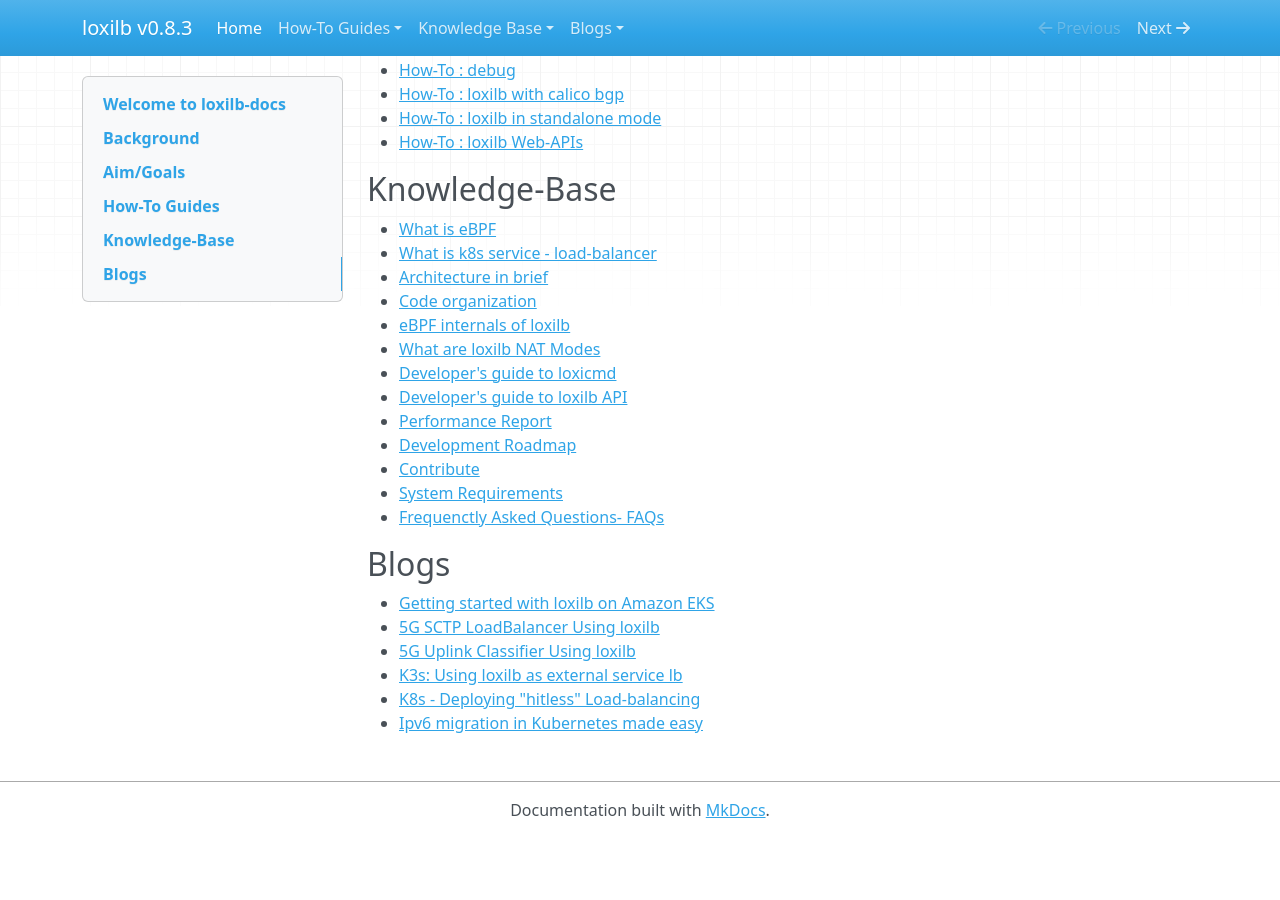
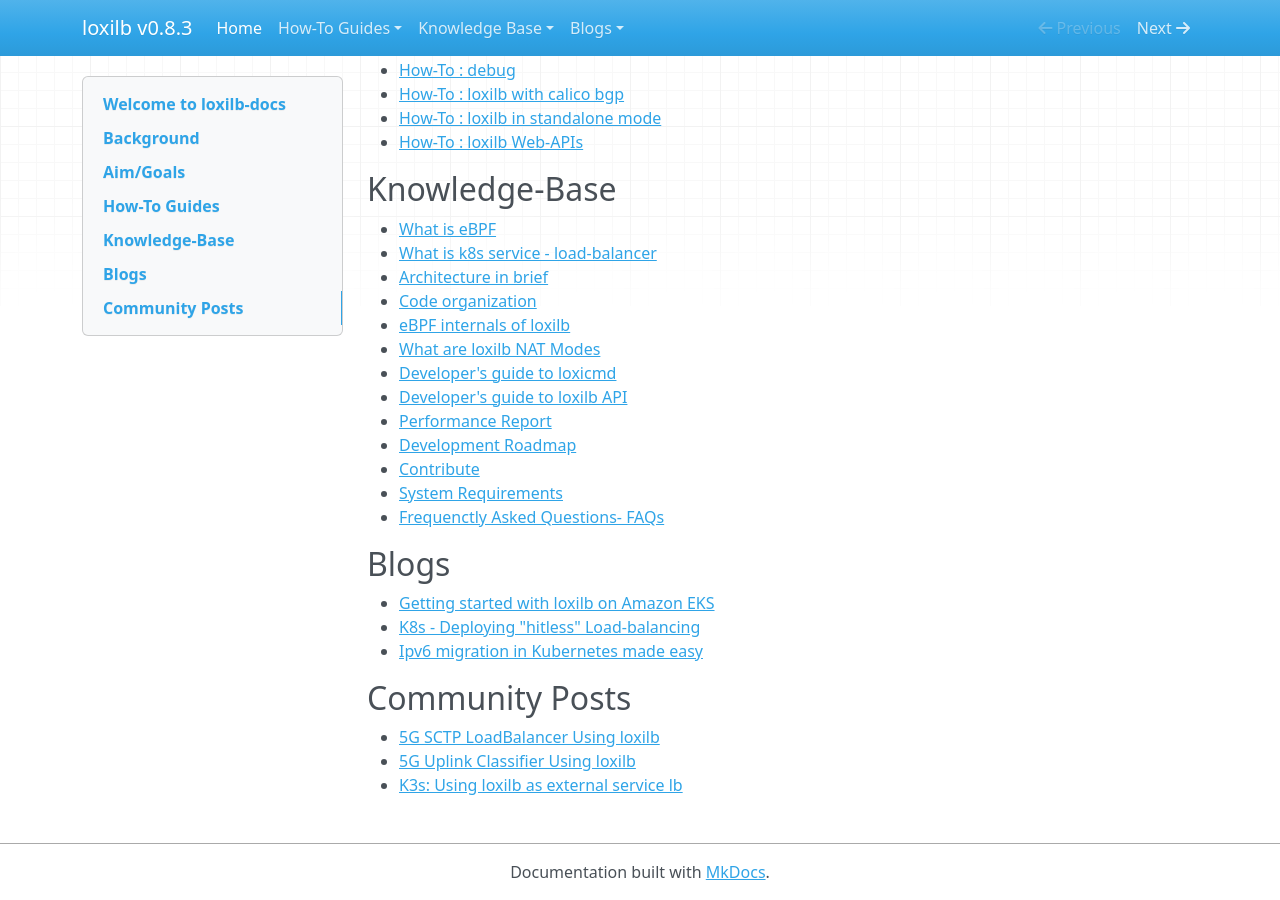
Before and after one commit to loxilb-io/loxilbdocs, an MkDocs documentation site: the page built from docs/index.md, in a window 1280 px wide and 900 px high, scrolled down 1544 px. Built offline with MkDocs 1.6.1, drawn with Linux system fonts in a browser that asks for light colours; nearby versions of some CDN libraries; before the commit the page ends 2382 px from its top, so only the background shows below that.

Commit message:
Update index.md

```diff
--- a/docs/index.md
+++ b/docs/index.md
@@ -66,8 +66,10 @@
 
 ## Blogs
 - [Getting started with loxilb on Amazon EKS](https://www.loxilb.io/post/loxilb-load-balancer-setup-on-eks)
+- [K8s - Deploying "hitless" Load-balancing](https://www.loxilb.io/post/k8s-deploying-hitless-and-ha-load-balancing)
+- [Ipv6 migration in Kubernetes made easy](https://www.loxilb.io/post/k8s-exposing-ipv4-services-externally-as-ipv6)
+
+## Community Posts
 - [5G SCTP LoadBalancer Using loxilb](https://futuredon.medium.com/5g-sctp-loadbalancer-using-loxilb-b525198a9103)
 - [5G Uplink Classifier Using loxilb](https://futuredon.medium.com/5g-uplink-classifier-using-loxilb-7593a4d66f4c)
 - [K3s: Using loxilb as external service lb](https://cloudybytes.medium.com/k3s-using-loxilb-as-external-service-lb-2ea4ce61e159)
-- [K8s - Deploying "hitless" Load-balancing](https://www.loxilb.io/post/k8s-deploying-hitless-and-ha-load-balancing)
-- [Ipv6 migration in Kubernetes made easy](https://www.loxilb.io/post/k8s-exposing-ipv4-services-externally-as-ipv6)
```
